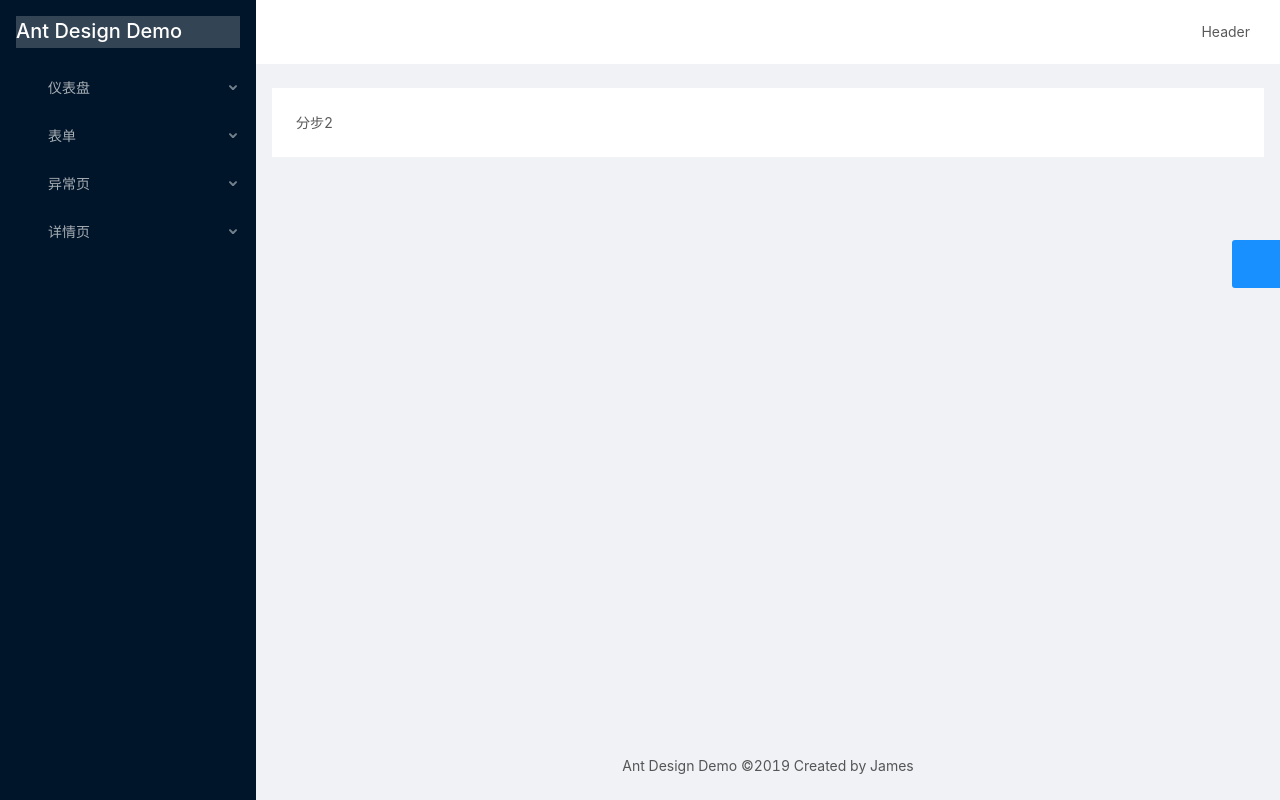
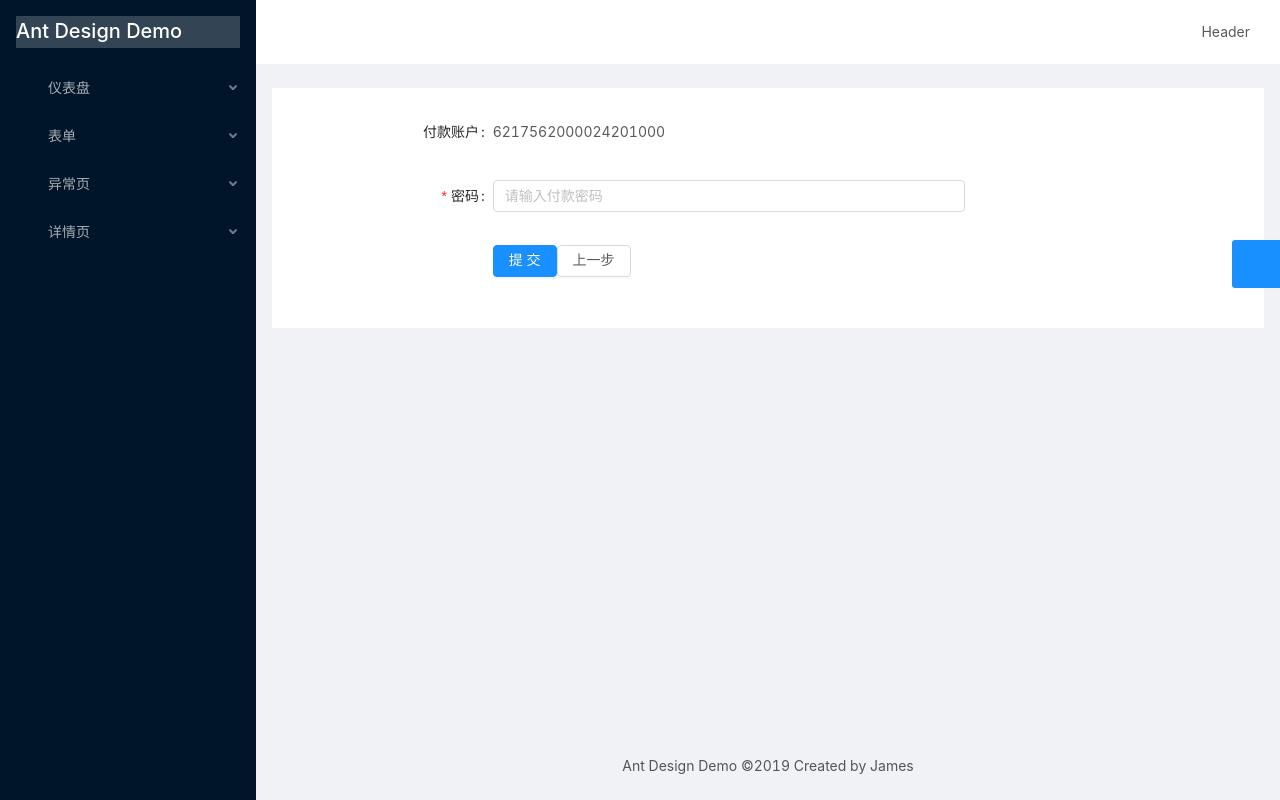
Before and after one commit to JamesChen111/ant-design-demo, a Vue app: page /form/step-form/confirm in a window 1280 px wide. Built offline with nearby package versions, Linux system fonts and the light colour scheme.

Commit message:
添加vuex

```diff
--- a/package.json
+++ b/package.json
@@ -10,9 +10,11 @@
   },
   "dependencies": {
     "ant-design-vue": "^1.4.8",
+    "axios": "^0.19.0",
     "core-js": "^3.4.3",
     "echarts": "^4.5.0",
     "lodash": "^4.17.15",
+    "mockjs": "^1.1.0",
     "nprogress": "^0.2.0",
     "resize-detector": "^0.2.0",
     "vue": "^2.6.10",
--- a/src/main.js
+++ b/src/main.js
@@ -4,6 +4,7 @@ import router from "./router";
 import store from "./store";
 import auth from "./directive/auth";
 import Authorized from "./components/Authorized";
+import "./mock";
 import {
   Button,
   Layout,
--- /dev/null
+++ b/src/mock/index.js
@@ -0,0 +1,18 @@
+const Mock = require("mockjs");
+const Random = Mock.Random;
+Mock.mock("/api/form", "post", () => {
+  return Mock.mock({
+    message: "OK"
+  });
+});
+
+Mock.mock("/api/form", "POST", () => {
+  return Mock.mock({
+    "shoe|12": [
+      {
+        image: Random.dataImage("50x50", "shoe"),
+        title: Random.ctitle(2, 5)
+      }
+    ]
+  });
+});
--- a/src/store/modules/form.js
+++ b/src/store/modules/form.js
@@ -1,4 +1,5 @@
-// import router from "../../router";
+import router from "../../router";
+import request from "../../utils/request";
 const state = {
   step: {
     payAccount: 6217562000024201661
@@ -7,17 +8,30 @@ const state = {
 
 const mutations = {
   saveStepFormData(state, { payload }) {
+    console.log("TCL: saveStepFormData -> state", state);
     state.step = {
       ...state.step,
       ...payload
     };
-    console.log(payload);
-    console.log(state);
+    console.log("TCL: saveStepFormData1 -> state", state);
+  }
+};
+
+const actions = {
+  async submitForm({ commit }, { payload }) {
+    await request({
+      url: "/api/form",
+      method: "POST",
+      data: payload
+    });
+    commit("saveStepFormData", payload);
+    router.push("/form/step-form/result");
   }
 };
 
 export default {
   namespaced: true,
   state,
-  mutations
+  mutations,
+  actions
 };
--- /dev/null
+++ b/src/utils/request.js
@@ -0,0 +1,26 @@
+import axios from "axios";
+import { notification } from "ant-design-vue";
+
+function request(options) {
+  return axios(options)
+    .then(res => {
+      return res;
+    })
+    .catch(error => {
+      const {
+        response: { status, statusText }
+      } = error;
+      notification.error({
+        // eslint-disable-next-line no-unused-vars
+        message: h => (
+          <div>
+            请求错误 <span style="color: red">{status}</span> : {options.url}
+          </div>
+        ),
+        description: statusText
+      });
+      return Promise.reject(error);
+    });
+}
+
+export default request;
--- a/src/views/Forms/StepForm/Step2.vue
+++ b/src/views/Forms/StepForm/Step2.vue
@@ -1,14 +1,65 @@
 <template>
-  <div>
-    分步2
-  </div>
+  <a-form layout="horizontal" :form="form">
+    <a-form-item
+      label="付款账户"
+      :label-col="{ span: 5 }"
+      :wrapper-col="{ span: 12 }"
+    >
+      {{ step.payAccount }}
+    </a-form-item>
+    <a-form-item
+      label="密码"
+      :label-col="{ span: 5 }"
+      :wrapper-col="{ span: 12 }"
+    >
+      <a-input
+        v-decorator="[
+          'password',
+          {
+            rules: [{ required: true, message: 'Please input your password' }]
+          }
+        ]"
+        type="password"
+        placeholder="请输入付款密码"
+      />
+    </a-form-item>
+    <a-form-item :wrapper-col="{ span: 12, offset: 5 }">
+      <a-button type="primary" @click="handleSubmit">
+        提交
+      </a-button>
+      <a-button @click="preStep">
+        上一步
+      </a-button>
+    </a-form-item>
+  </a-form>
 </template>
 
 <script>
 export default {
   data() {
-    return {};
+    return {
+      form: this.$form.createForm(this)
+    };
+  },
+  computed: {
+    step() {
+      return this.$store.state.form.step;
+    }
+  },
+  methods: {
+    handleSubmit() {
+      this.form.validateFields((err, values) => {
+        if (!err) {
+          this.$store.dispatch({
+            type: "form/submitForm",
+            payload: { ...this.step, ...values }
+          });
+        }
+      });
+    },
+    preStep() {
+      this.$router.push("/form/step-form/info");
+    }
   }
 };
 </script>
-<style lang="less" scoped></style>
--- a/src/views/Forms/StepForm/Step3.vue
+++ b/src/views/Forms/StepForm/Step3.vue
@@ -1,6 +1,6 @@
 <template>
   <div>
-    分步3
+    买家已付款
   </div>
 </template>
 
```
